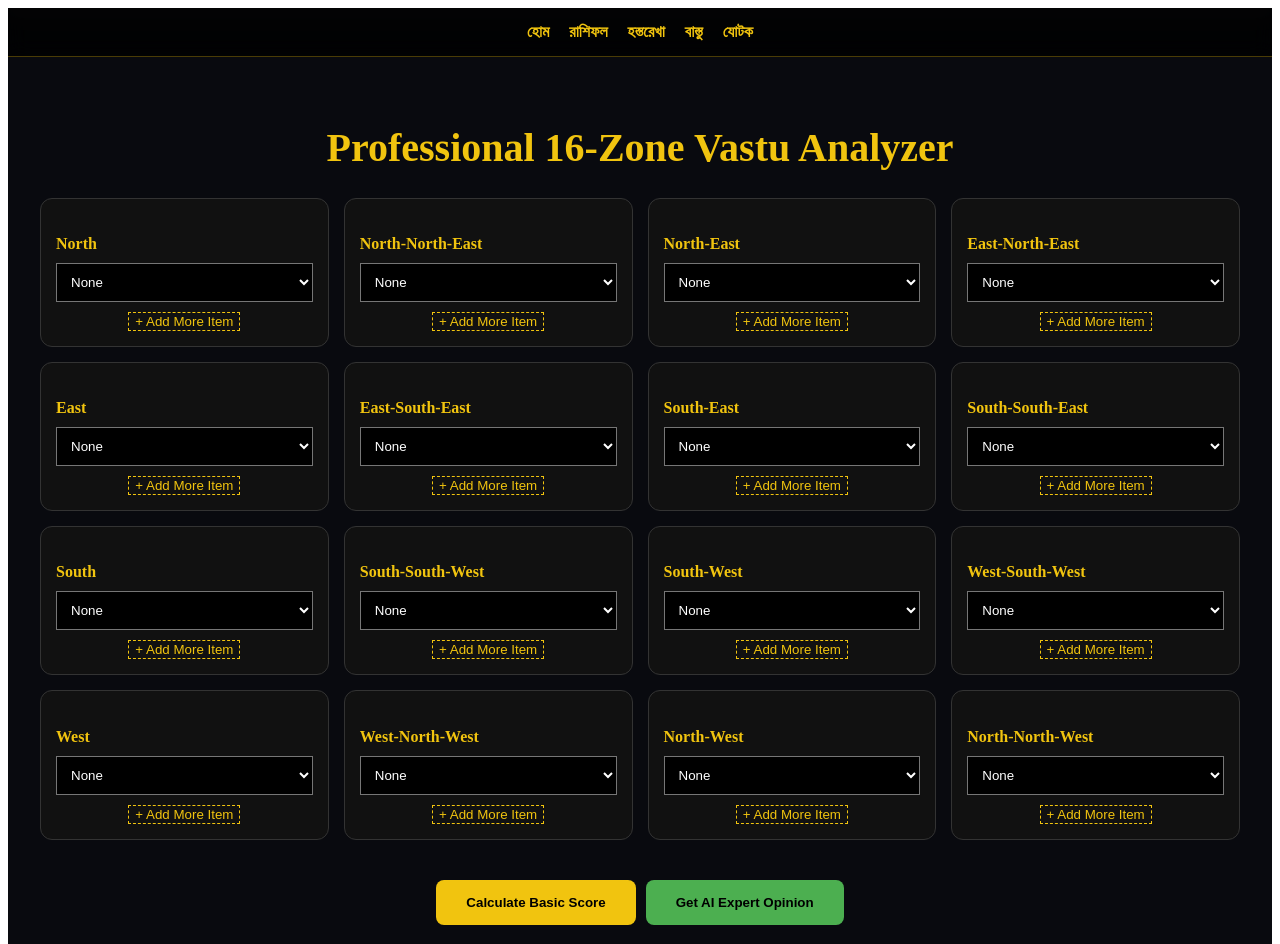
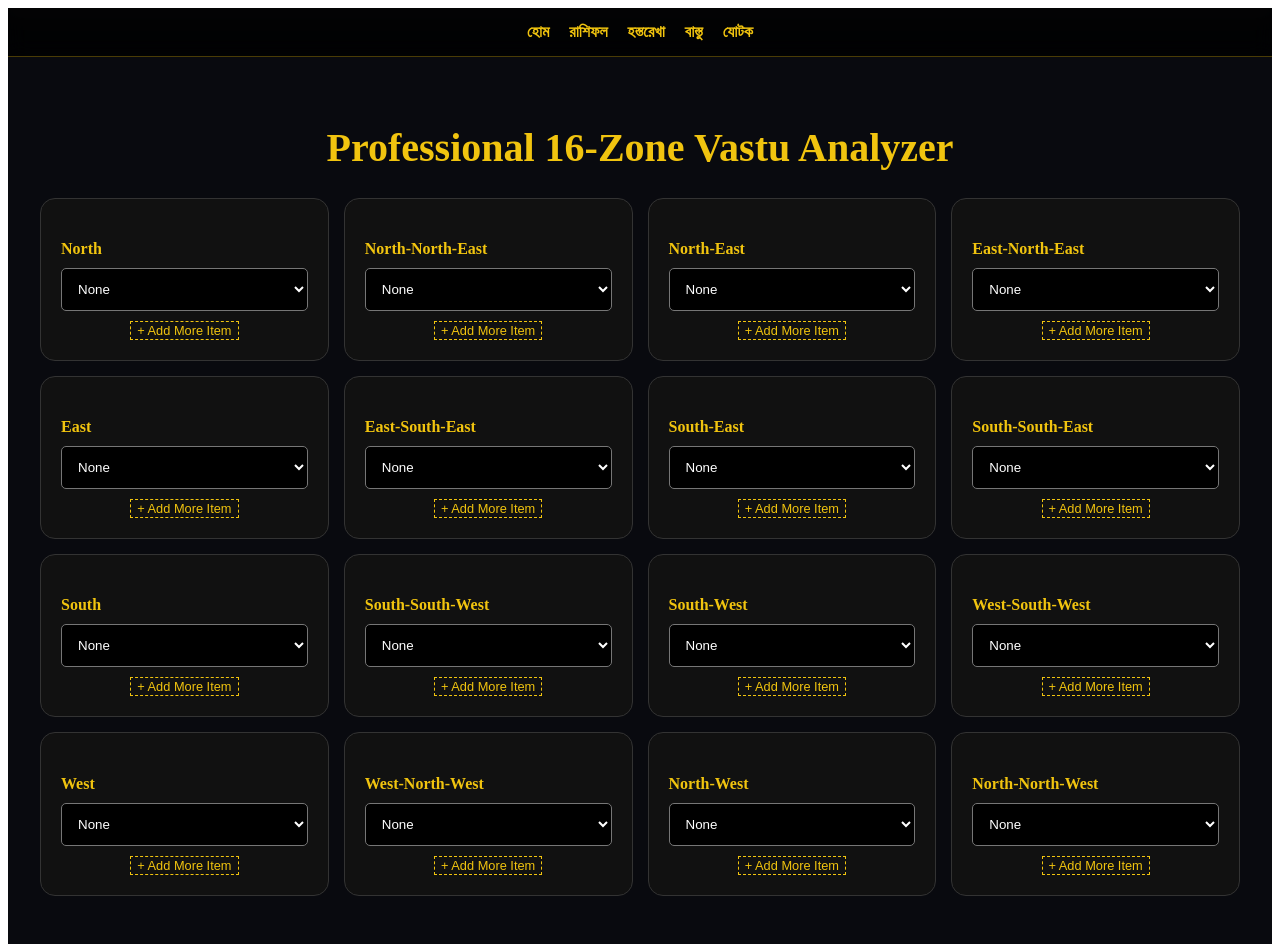
Before and after one commit to astrologyajoy-spec/astro-sit, a Next.js app: page /vastu in a window 1280 px wide. Shown: the top 944 px of the page. Built offline with nearby package versions, Linux system fonts and the light colour scheme.

Commit message:
Update vastu.js

```diff
--- a/pages/vastu.js
+++ b/pages/vastu.js
@@ -4,7 +4,7 @@ import Footer from '../components/Footer';
 
 export default function Vastu() {
   const [report, setReport] = useState(null);
-  const [loading, setLoading] = useState(false); // লোডিং স্টেট
+  const [loading, setLoading] = useState(false);
 
   const zones = [
     "North", "North-North-East", "North-East", "East-North-East",
@@ -35,15 +35,11 @@ export default function Vastu() {
   const getDetailedFeedback = (zone, item) => {
     const db = {
       "North-East": {
-        "Toilet": { status: "Fatal Defect", score: -40, effect: "Severe brain-related issues, neurological disorders, and total financial bankruptcy.", remedy: "Immediate relocation is mandatory." },
-        "Kitchen": { status: "Major Defect", score: -25, effect: "Fire in the Water zone. Causes extreme short-tempered behavior.", remedy: "Paint the kitchen lemon yellow." },
-        "Pooja Room": { status: "Excellent", score: 20, effect: "Best location for spirituality.", remedy: "Light an oil lamp." }
+        "Toilet": { status: "Fatal Defect", score: -40, effect: "Severe brain-related issues.", remedy: "Immediate relocation is mandatory." },
+        "Kitchen": { status: "Major Defect", score: -25, effect: "Fire in the Water zone.", remedy: "Paint kitchen lemon yellow." }
       },
       "South-East": {
-        "Kitchen": { status: "Excellent", score: 20, effect: "Agni Zone. Ensures great health and steady cash flow.", remedy: "Use red or orange colors." }
-      },
-      "South-West": {
-        "Master Bedroom": { status: "Excellent", score: 25, effect: "Stability Zone. Financially secure.", remedy: "Use heavy wooden beds." }
+        "Kitchen": { status: "Excellent", score: 20, effect: "Agni Zone. Good health.", remedy: "Use red colors." }
       }
     };
     return db[zone]?.[item] || null;
@@ -64,7 +60,7 @@ export default function Vastu() {
     setReport({ score: Math.max(0, Math.min(totalScore, 100)), analysis: finalAnalysis, aiResult: null });
   };
 
-  // --- Gemini AI Integration ---
+  // --- Gemini AI Function ---
   const handleAiAnalysis = async () => {
     setLoading(true);
     try {
@@ -74,12 +70,9 @@ export default function Vastu() {
         body: JSON.stringify({ data: selections }),
       });
       const result = await response.json();
-
-      // রেজাল্টটি রিপোর্টে সেভ করা যাতে স্ক্রিনে দেখা যায়
       setReport(prev => ({ ...prev, aiResult: result.analysis }));
-      alert("AI Analysis Generated!");
     } catch (error) {
-      alert("AI Connection Failed!");
+      alert("AI Analysis failed. Check API route.");
     } finally {
       setLoading(false);
     }
@@ -105,12 +98,12 @@ export default function Vastu() {
           ))}
         </div>
 
-        <div style={{ marginTop: '40px' }}>
+        <div style={{ marginTop: '50px' }}>
           <button onClick={analyzeVastu} style={submitBtnStyle}>Calculate Basic Score</button>
           <button
             onClick={handleAiAnalysis}
             disabled={loading}
-                style={{...submitBtnStyle, background: loading ? '#666' : '#4CAF50', marginLeft: '10px'}}
+            style={{ ...submitBtnStyle, background: loading ? '#666' : '#4CAF50', marginLeft: '10px' }}
           >
             {loading ? "Asking Gemini..." : "Get AI Expert Opinion"}
           </button>
@@ -118,13 +111,13 @@ export default function Vastu() {
 
         {report && (
           <div style={reportContainer}>
-            <h2 style={{ color: '#f1c40f' }}>Diagnostic Report</h2>
-            <div style={{ fontSize: '1.5rem', margin: '15px 0' }}>Score: {report.score}/100</div>
+            <h2 style={{ color: '#f1c40f' }}>Vastu Diagnostic Report</h2>
+            <div style={{ fontSize: '1.8rem', margin: '20px 0' }}>Score: {report.score}/100</div>
 
             {report.aiResult && (
-              <div style={{ background: '#1a1d23', padding: '20px', borderRadius: '10px', marginTop: '20px', textAlign: 'left', border: '1px solid #4CAF50' }}>
+              <div style={aiBoxStyle}>
                 <h3 style={{ color: '#4CAF50' }}>Gemini AI Insights:</h3>
-                <p style={{ whiteSpace: 'pre-wrap' }}>{report.aiResult}</p>
+                <p style={{ whiteSpace: 'pre-wrap', textAlign: 'left' }}>{report.aiResult}</p>
               </div>
             )}
 
@@ -145,11 +138,12 @@ export default function Vastu() {
   );
 }
 
-// Styles
-const gridContainer = { display: 'grid', gridTemplateColumns: 'repeat(auto-fit, minmax(250px, 1fr))', gap: '15px', maxWidth: '1200px', margin: '0 auto' };
-const zoneCardStyle = { background: '#111', padding: '15px', borderRadius: '12px', border: '1px solid #333' };
-const selectStyle = { width: '100%', padding: '10px', background: '#000', color: '#fff', marginBottom: '10px' };
-const addBtnStyle = { background: 'none', border: '1px dashed #f1c40f', color: '#f1c40f', cursor: 'pointer' };
-const submitBtnStyle = { padding: '15px 30px', fontWeight: 'bold', border: 'none', borderRadius: '8px', cursor: 'pointer', background: '#f1c40f' };
-const reportContainer = { marginTop: '40px', background: '#0d1117', padding: '30px', borderRadius: '20px', border: '1px solid #f1c40f', maxWidth: '800px', margin: '40px auto' };
+// --- CSS Styles ---
+const gridContainer = { display: 'grid', gridTemplateColumns: 'repeat(auto-fit, minmax(280px, 1fr))', gap: '15px', maxWidth: '1200px', margin: '0 auto' };
+const zoneCardStyle = { background: '#111', padding: '20px', borderRadius: '15px', border: '1px solid #333' };
+const selectStyle = { width: '100%', padding: '12px', background: '#000', color: '#fff', marginBottom: '10px', borderRadius: '5px' };
+const addBtnStyle = { background: 'none', border: '1px dashed #f1c40f', color: '#f1c40f', cursor: 'pointer', fontSize: '0.8rem' };
+const submitBtnStyle = { padding: '18px 40px', background: '#f1c40f', color: '#000', fontWeight: 'bold', border: 'none', borderRadius: '12px', cursor: 'pointer' };
+const reportContainer = { marginTop: '50px', background: '#0d1117', padding: '40px', borderRadius: '25px', border: '2px solid #f1c40f', maxWidth: '900px', margin: '50px auto' };
+const aiBoxStyle = { background: '#1a1d23', padding: '20px', borderRadius: '15px', border: '1px solid #4CAF50', marginTop: '20px' };
 const analysisItem = { padding: '15px', borderBottom: '1px solid #222' };
```
Lines whose indentation alone changed are shown as unchanged.
